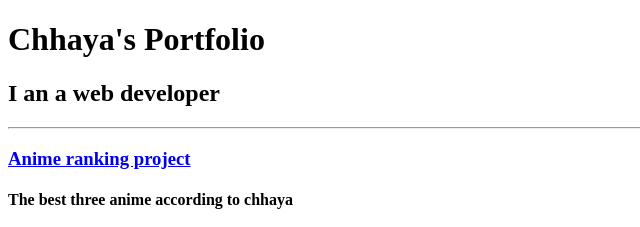
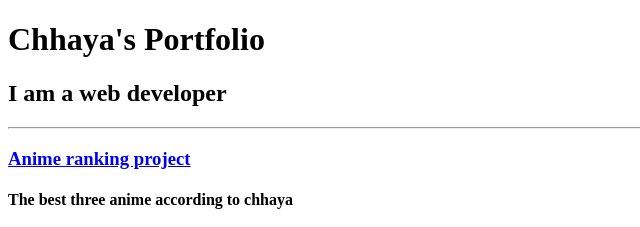
Before and after one commit to Chhayaaprakashh/html-portfolio, a plain HTML site: page index.html in a window 1280 px wide. Shown: the top 227 px of the page, 0-640 px from the left. Drawn offline with Linux system fonts and the light colour scheme.

Commit message:
Update index.html

```diff
--- a/index.html
+++ b/index.html
@@ -6,7 +6,7 @@
     </head>
     <body>
         <h1>Chhaya's Portfolio</h1>
-        <h2>I an a web developer</h2>
+        <h2>I am a web developer</h2>
         <hr/>
         <h3><a href="./public/movie-ranking.html">Anime ranking project</a></h3>
         <h4>The best three anime according to chhaya </h4>
```
